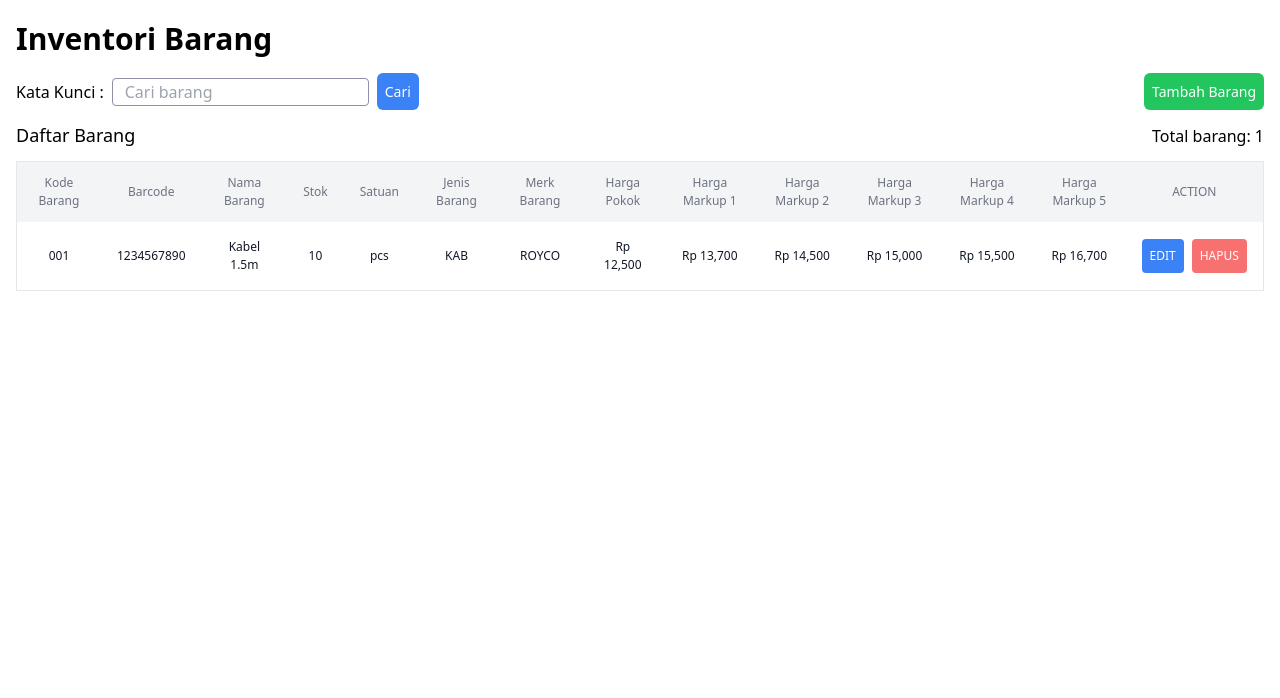
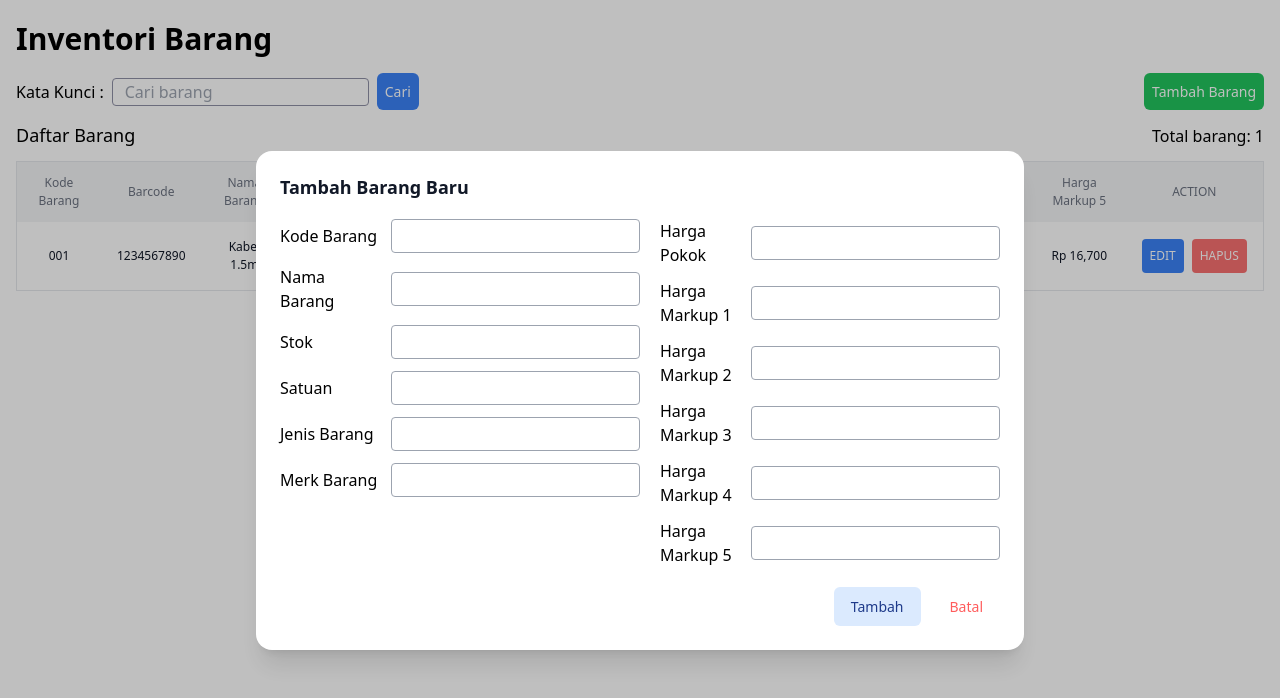
Before and after one commit to reggiegunawan88/mekar-elektronik-fe, a Next.js app: page /inventory in a window 1280 px wide. Both pictures are taken after a click on the button "Tambah Barang". Shown: the top 698 px of the page. Built offline with nearby package versions, Linux system fonts and the light colour scheme.

Commit message:
feat(modal): create UI modal add item

```diff
--- /dev/null
+++ b/src/components/reusable/Modal/AddItem/hooks/useModalAddItem.js
@@ -0,0 +1,11 @@
+const useModalAddItem = () => {
+  const addItem = () => {
+    console.log('add item');
+  };
+
+  return {
+    addItem
+  };
+};
+
+export default useModalAddItem;
--- /dev/null
+++ b/src/components/reusable/Modal/AddItem/index.jsx
@@ -0,0 +1,103 @@
+import React, { Fragment } from 'react';
+
+import { Dialog, Transition } from '@headlessui/react';
+import useModalAddItem from './hooks/useModalAddItem';
+
+const ModalAddItem = ({ closeModal }) => {
+  const { addItem } = useModalAddItem();
+  return (
+    <div className="fixed inset-0 overflow-y-auto">
+      <div className="flex items-center justify-center min-h-full p-4 text-center">
+        <Transition.Child
+          as={Fragment}
+          enter="ease-out duration-300"
+          enterFrom="opacity-0 scale-95"
+          enterTo="opacity-100 scale-100"
+          leave="ease-in duration-200"
+          leaveFrom="opacity-100 scale-100"
+          leaveTo="opacity-0 scale-95"
+        >
+          <Dialog.Panel className="w-full max-w-3xl p-6 overflow-hidden text-left align-middle transition-all transform bg-white shadow-xl rounded-2xl">
+            <Dialog.Title as="h3" className="text-lg font-bold leading-6 text-gray-900">
+              Tambah Barang Baru
+            </Dialog.Title>
+            <div className="grid grid-cols-2 space-x-5 mt-5">
+              <div className="flex flex-col gap-y-3">
+                <div className="flex flex-row justify-between items-center gap-x-3">
+                  <span>Kode Barang</span>
+                  <input type="text" className="input-item" />
+                </div>
+                <div className="flex flex-row justify-between items-center gap-x-2">
+                  <span>Nama Barang</span>
+                  <input type="text" className="input-item" />
+                </div>
+                <div className="flex flex-row justify-between items-center gap-x-2">
+                  <span>Stok</span>
+                  <input type="number" className="input-item" />
+                </div>
+                <div className="flex flex-row justify-between items-center gap-x-2">
+                  <span>Satuan</span>
+                  <input type="text" className="input-item" />
+                </div>
+                <div className="flex flex-row justify-between items-center gap-x-2">
+                  <span>Jenis Barang</span>
+                  <input type="text" className="input-item" />
+                </div>
+                <div className="flex flex-row justify-between items-center gap-x-2">
+                  <span>Merk Barang</span>
+                  <input type="text" className="input-item" />
+                </div>
+              </div>
+
+              <div className="flex flex-col gap-y-3">
+                <div className="flex flex-row justify-between items-center gap-x-2">
+                  <span>Harga Pokok</span>
+                  <input type="number" className="input-item" />
+                </div>
+                <div className="flex flex-row justify-between items-center gap-x-2">
+                  <span>Harga Markup 1</span>
+                  <input type="number" className="input-item" />
+                </div>
+                <div className="flex flex-row justify-between items-center gap-x-2">
+                  <span>Harga Markup 2</span>
+                  <input type="number" className="input-item" />
+                </div>
+                <div className="flex flex-row justify-between items-center gap-x-2">
+                  <span>Harga Markup 3</span>
+                  <input type="number" className="input-item" />
+                </div>
+                <div className="flex flex-row justify-between items-center gap-x-2">
+                  <span>Harga Markup 4</span>
+                  <input type="number" className="input-item" />
+                </div>
+                <div className="flex flex-row justify-between items-center gap-x-2">
+                  <span>Harga Markup 5</span>
+                  <input type="number" className="input-item" />
+                </div>
+              </div>
+            </div>
+
+            <div className="flex flex-row gap-x-3 justify-end mt-5">
+              <button
+                type="button"
+                className="inline-flex justify-center px-4 py-2 text-sm font-medium text-blue-900 bg-blue-100 border border-transparent rounded-md hover:bg-blue-200 focus:outline-none focus-visible:ring-2 focus-visible:ring-blue-500 focus-visible:ring-offset-2"
+                onClick={addItem}
+              >
+                Tambah
+              </button>
+              <button
+                type="button"
+                className="inline-flex justify-center px-4 py-2 text-sm font-medium text-error-3 bg-white border border-transparent rounded-md"
+                onClick={closeModal}
+              >
+                Batal
+              </button>
+            </div>
+          </Dialog.Panel>
+        </Transition.Child>
+      </div>
+    </div>
+  );
+};
+
+export default ModalAddItem;
--- /dev/null
+++ b/src/components/reusable/Modal/ModalContainer/index.jsx
@@ -0,0 +1,28 @@
+import React, { Fragment } from 'react';
+import { Dialog, Transition } from '@headlessui/react';
+import ModalAddItem from '../AddItem';
+
+const ModalContainer = ({ isModalOpen, closeModal }) => {
+  return (
+    <Transition appear show={isModalOpen} as={Fragment}>
+      <Dialog as="div" className="relative z-10" onClose={closeModal}>
+        <Transition.Child
+          as={Fragment}
+          enter="ease-out duration-300"
+          enterFrom="opacity-0"
+          enterTo="opacity-100"
+          leave="ease-in duration-200"
+          leaveFrom="opacity-100"
+          leaveTo="opacity-0"
+        >
+          <div className="fixed inset-0 bg-black bg-opacity-25" />
+        </Transition.Child>
+
+        {/* modal content */}
+        <ModalAddItem closeModal={closeModal} />
+      </Dialog>
+    </Transition>
+  );
+};
+
+export default ModalContainer;
--- a/src/pages/inventory.jsx
+++ b/src/pages/inventory.jsx
@@ -1,20 +1,38 @@
 import TableItems from '@/components/TableItems';
 import Default from '@/layout/Default';
-import React from 'react';
+import React, { useState } from 'react';
+import ModalContainer from '@/components/reusable/Modal/ModalContainer';
 
 const ItemList = () => {
+  let [isModalOpen, setIsModalOpen] = useState(false);
+
+  const closeModal = () => {
+    setIsModalOpen(false);
+  };
+
+  const openModal = () => {
+    setIsModalOpen(true);
+  };
+
   return (
+    <>
       <div className="flex flex-col gap-y-3 m-4">
         <span className="text-3xl font-bold">Inventori Barang</span>
         <div className="flex flex-row justify-between items-center">
           {/* search input */}
           <div className="flex flex-row gap-x-2 items-center">
             <span>Kata Kunci :</span>
-          <input type="text" placeholder="Cari barang" className="h-7 p-3 border border-dark-3 outline-none rounded" />
+            <input
+              type="text"
+              placeholder="Cari barang"
+              className="h-7 p-3 border border-dark-3 outline-none rounded"
+            />
             <button className="btn-primary">Cari</button>
           </div>
           {/* btn add item */}
-        <button className="btn-secondary">Tambah Barang</button>
+          <button className="btn-secondary" onClick={openModal}>
+            Tambah Barang
+          </button>
         </div>
         {/* table */}
         <div className="flex flex-col gap-y-3">
@@ -25,6 +43,8 @@ const ItemList = () => {
           <TableItems />
         </div>
       </div>
+      <ModalContainer isModalOpen={isModalOpen} closeModal={closeModal} />
+    </>
   );
 };
 
--- a/src/styles/globals.css
+++ b/src/styles/globals.css
@@ -3,3 +3,16 @@
 @tailwind base;
 @tailwind components;
 @tailwind utilities;
+
+/* hide arrow for number input */
+/* Chrome, Safari, Edge, Opera */
+input::-webkit-outer-spin-button,
+input::-webkit-inner-spin-button {
+  -webkit-appearance: none;
+  margin: 0;
+}
+
+/* Firefox */
+input[type='number'] {
+  -moz-appearance: textfield;
+}
--- a/src/styles/reusable.css
+++ b/src/styles/reusable.css
@@ -15,3 +15,6 @@
 .btn-secondary {
   @apply flex bg-green-500 rounded-md p-2 text-sm h-fit justify-center items-center cursor-pointer text-white;
 }
+.input-item {
+  @apply px-2 py-1 h-fit outline-none border border-gray-400 rounded;
+}
```
Also changed, not shown: package.json (+12 -1 lines), 2 other files (tests, documents, lock files or other folders). Lines whose indentation alone changed are shown as unchanged.
